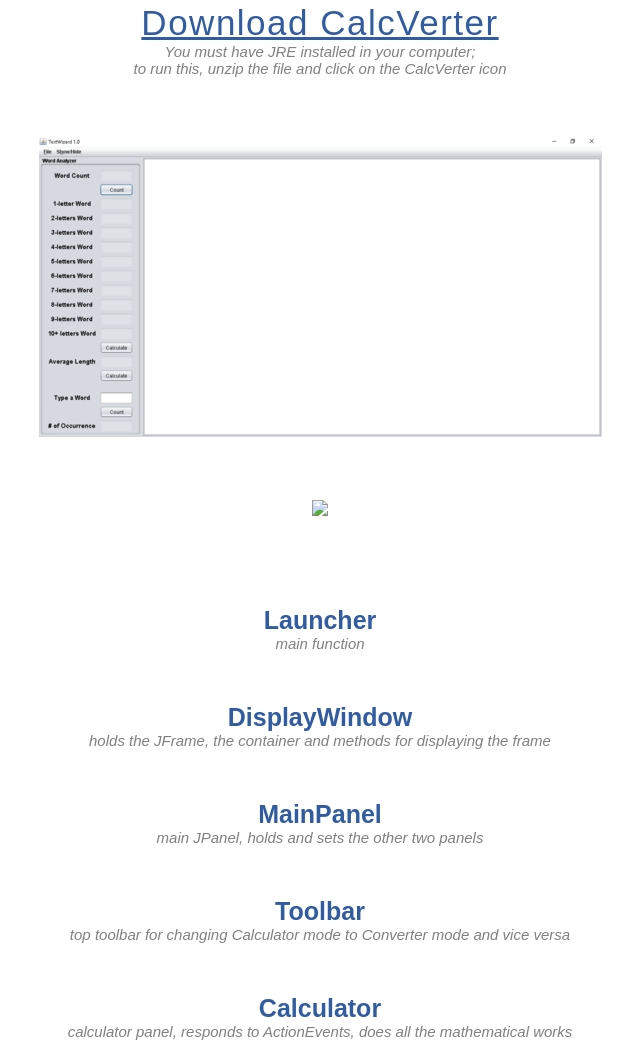
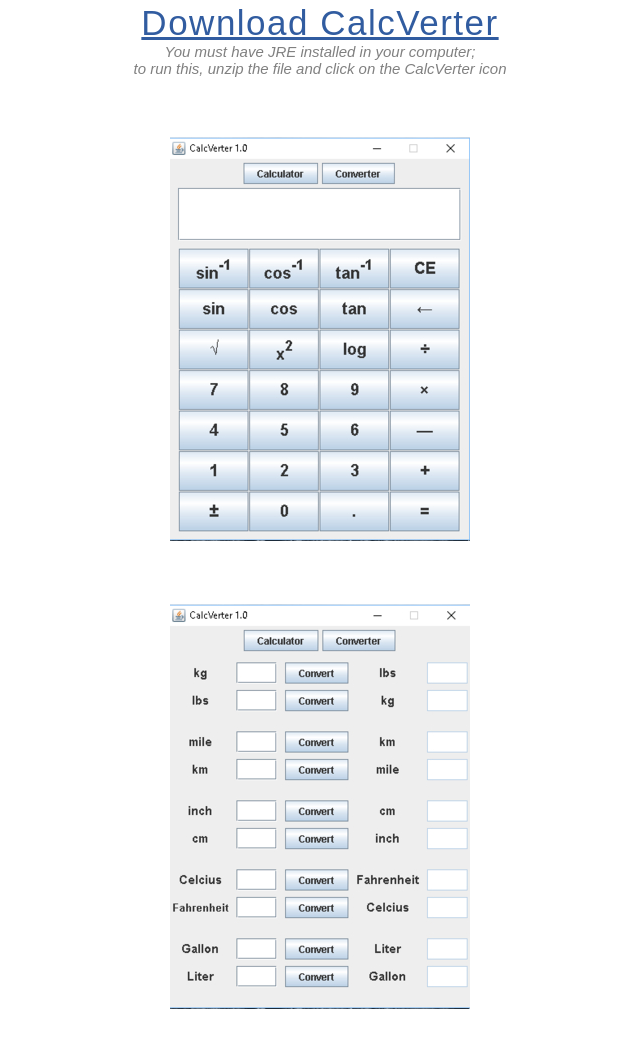
Before and after one commit to FarhanMRahman/farhanMRahman.github.io, a plain HTML site: page html/projects/calcverter/calcverter.html in a window 1280 px wide. Shown: the part 1149-2192 px from the top of the page, without its empty margins (320-960 px from the left). Drawn offline with Linux system fonts and the light colour scheme.

Commit message:
Update calcverter.html

```diff
--- a/html/projects/calcverter/calcverter.html
+++ b/html/projects/calcverter/calcverter.html
@@ -54,13 +54,13 @@
 
 
 			<div class="common-pic">
-				<img src="../../../images/textwizard-screenshot.jpg">
+				<img src="../../../images/calcverter-screenshot-1.jpg">
 			</div>
 
 			<br><br><br>
 
 			<div class="common-pic">
-				<img src="../../../images/calcverter-screenshot-2.png">
+				<img src="../../../images/calcverter-screenshot-2.jpg">
 			</div>
 
 
```
